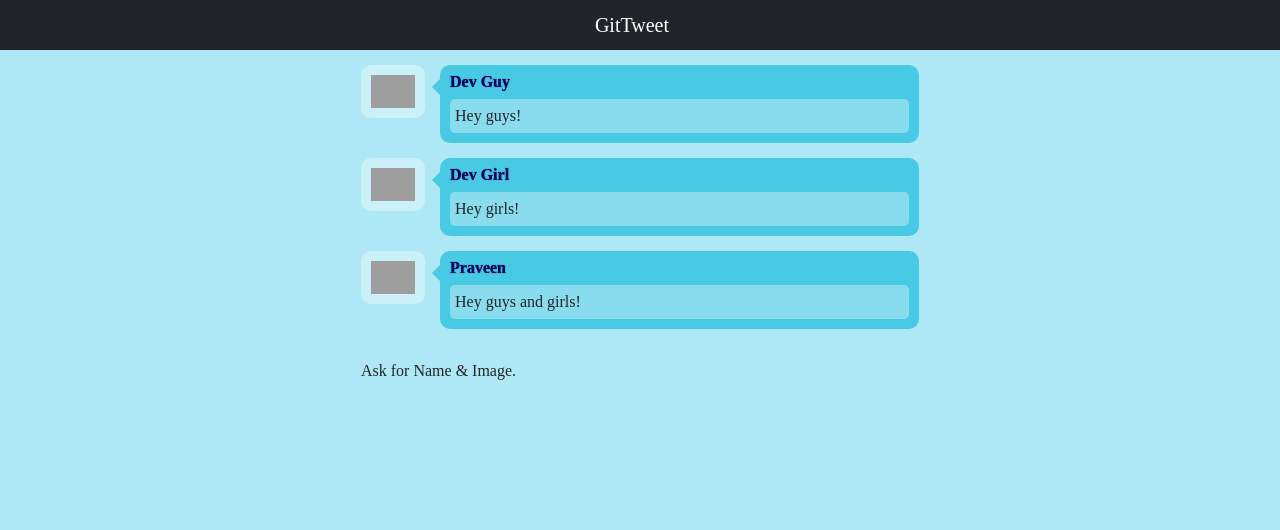
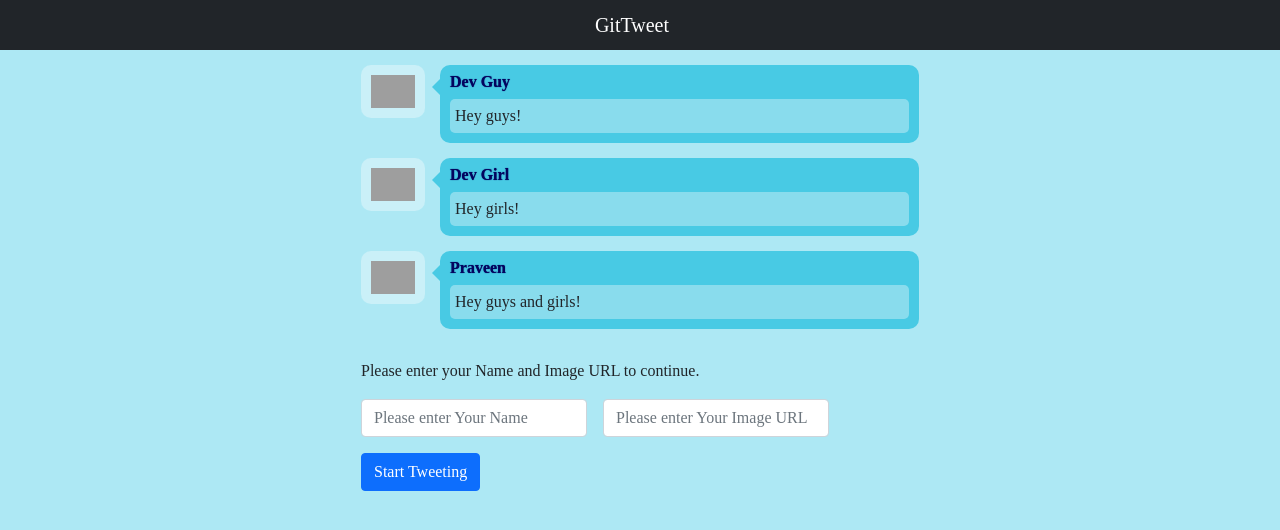
Before and after one commit to praveenscience/edusera-twitter-clone, a React (Create React App) app: page / in a window 1280 px wide. Shown: the top 530 px of the page. Built offline with nearby package versions, Linux system fonts and the light colour scheme; grey boxes are pictures that could not be loaded; a web font is replaced by a local one.

Commit message:
Integrated Login form in the App.

```diff
--- a/src/components/App.js
+++ b/src/components/App.js
@@ -1,5 +1,6 @@
 import React, { Component } from "react";
 import Header from "./Bootstrap/Header";
+import Login from "./Login";
 import MessagesList from "./Messages";
 
 class App extends Component {
@@ -26,6 +27,13 @@ class App extends Component {
       }
     ]
   };
+  handleSignIn = (Name, Image) => {
+    this.setState({
+      Name,
+      Image,
+      LoggedIn: true
+    });
+  };
   render() {
     const { DarkMode, Name, Image, Messages, LoggedIn } = this.state;
     return (
@@ -36,9 +44,11 @@ class App extends Component {
         <div className="container">
           <div className="col-12 col-md-6 offset-md-3">
             <MessagesList Messages={Messages} Name={Name} />
-            {LoggedIn && Name.trim().length > 0 && Image.trim().length > 0
-              ? "Show Compose"
-              : "Ask for Name & Image."}
+            {LoggedIn && Name.trim().length > 0 && Image.trim().length > 0 ? (
+              "Show Compose"
+            ) : (
+              <Login handleSignIn={this.handleSignIn} />
+            )}
           </div>
         </div>
       </div>
```
